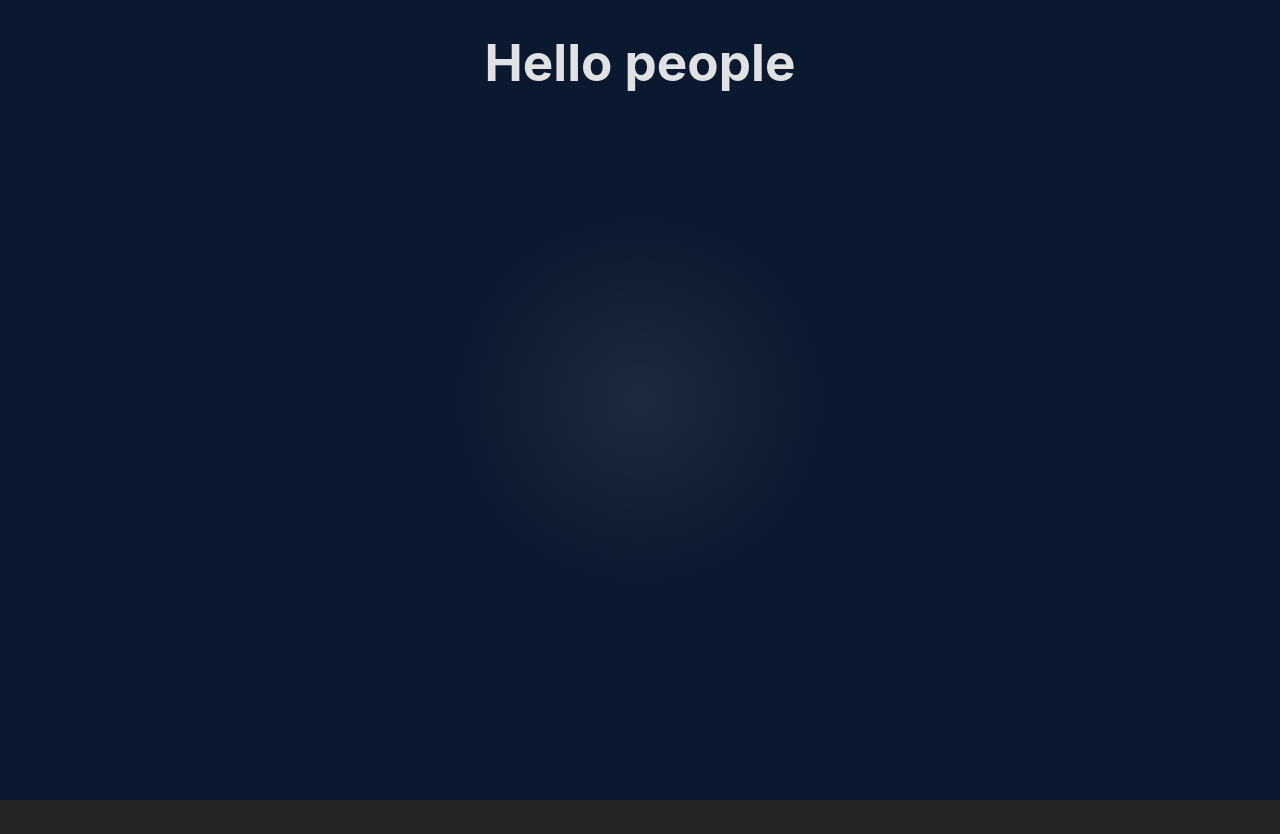
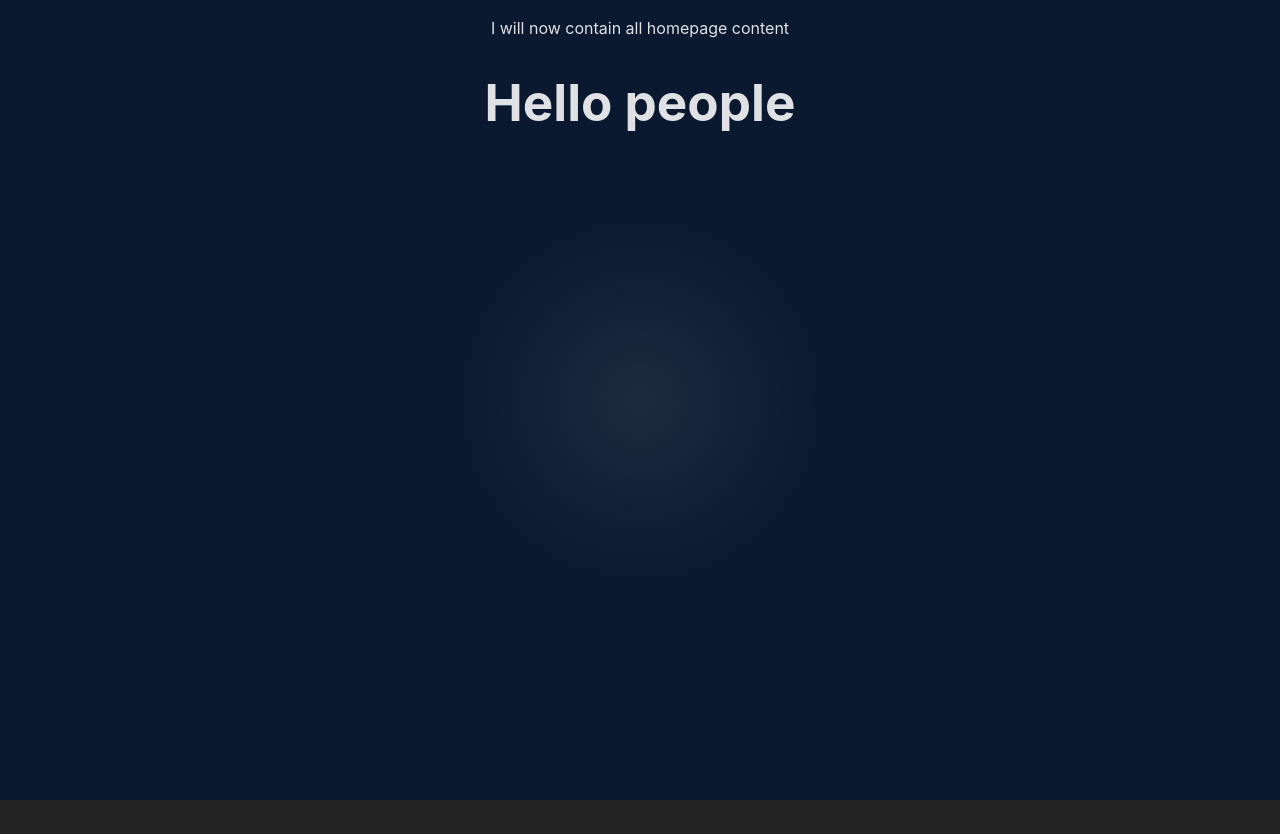
Before and after one commit to alexleech20/alexanderleech.co.uk, a React (Vite) app in the folder vite-project/: page / in a window 1280 px wide. Built offline with nearby package versions, Linux system fonts and the light colour scheme.

Commit message:
importing homepage component into app.jsx, next step will be to install tailwind js

```diff
--- a/vite-project/src/App.jsx
+++ b/vite-project/src/App.jsx
@@ -1,14 +1,18 @@
-import { useState } from 'react'
 import './App.css'
+
+// component imports
 import Background from './components/background'
+import HomePage from './components/homepage'
 
 function App() {
 
   return (
     <>
       <Background />
+
       <main style={{ position: "relative", zIndex: 1 }}>
-        <h1 stlye={{ color: "white" }}>Hello people</h1>
+        <HomePage />
+        <h1>Hello people</h1>
       </main>
     </>
   )
```
